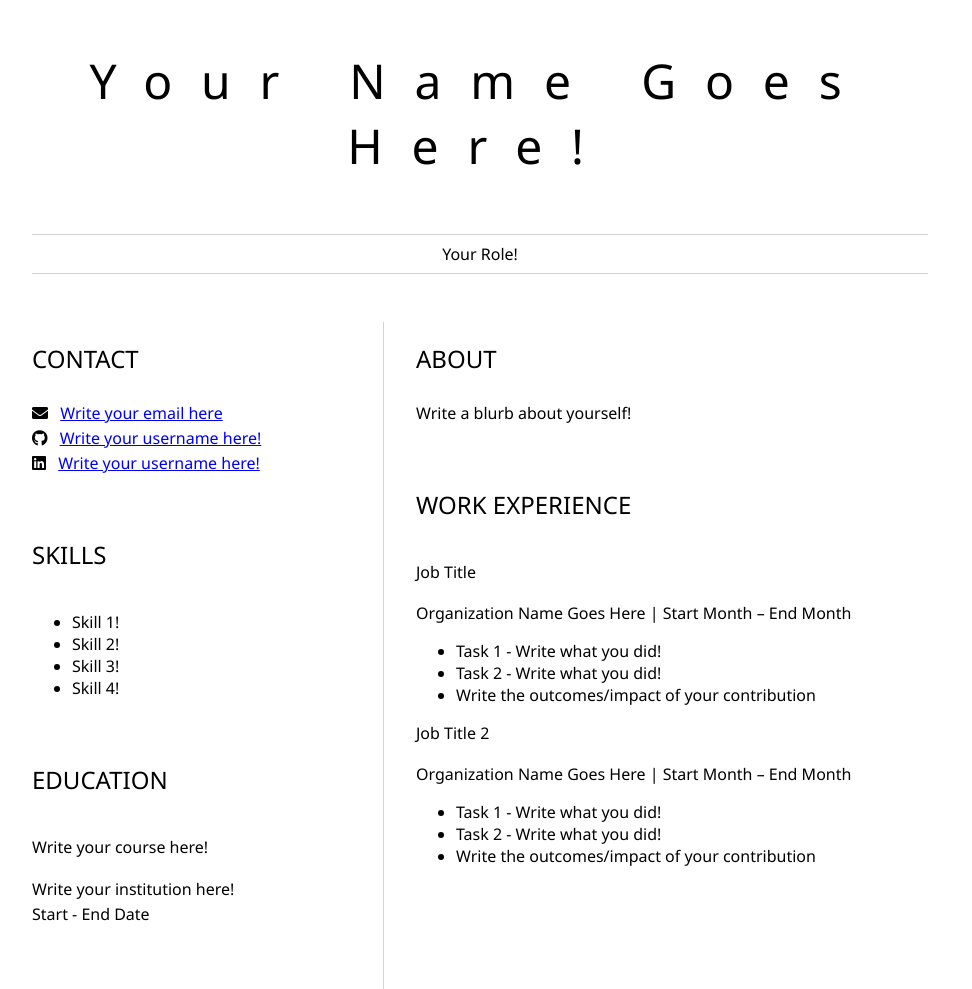
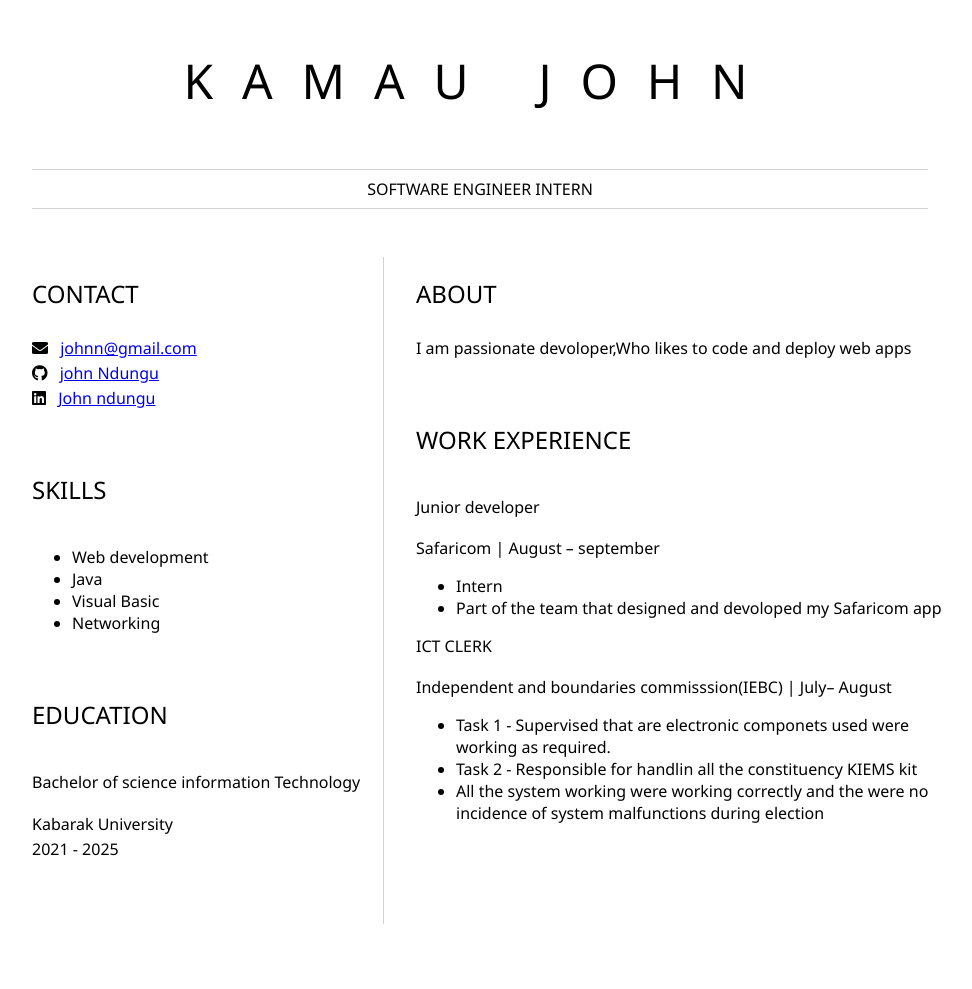
Before and after one commit to 12john-ndungu/John-s-resume, a plain HTML site: page index.html in a window 1280 px wide. Shown: the whole page, without its empty margins (160-1132 px from the left). After the commit the page ends 924 px from the top, so only its background shows below. Drawn offline with Linux system fonts and the light colour scheme.

Commit message:
@12john-ndungu

```diff
--- a/index.html
+++ b/index.html
@@ -2,15 +2,15 @@
 	<head>
 		<link href="style.css" rel="stylesheet">
         <link rel="stylesheet" href="https://cdnjs.cloudflare.com/ajax/libs/font-awesome/5.15.4/css/all.min.css">
-        <title>Your Name Goes Here!</title>
+        <title>kamau John</title>
 	</head>
 
 	<body>
 		<header id="header">
 			<!-- resume header with your name and title -->
-			<h1>Your Name Goes Here!</h1>
+			<h1>KAMAU JOHN </h1>
 			<hr>
-			Your Role!
+		    SOFTWARE ENGINEER INTERN
 			<hr>
 		</header>
 		<main>
@@ -20,36 +20,36 @@
 					<!-- contact info including social media -->
                     <p>
                         <i class="fa fa-envelope" aria-hidden="true"></i>
-                        <a href="mailto:username@domain.top-level domain">Write your email here</a>
+                        <a href="mailto:username@domain.top-level domain">johnn@gmail.com</a>
                     </p>
                     <p>
                         <i class="fab fa-github" aria-hidden="true"></i>
-                        <a href="github.com/yourGitHubUsername">Write your username here!</a>
+                        <a href="github.com/yourGitHubUsername">john Ndungu</a>
                     </p>
                     <p>
                         <i class="fab fa-linkedin" aria-hidden="true"></i>
-                        <a href="linkedin.com/yourLinkedInUsername">Write your username here!</a>
+                        <a href="linkedin.com/yourLinkedInUsername">John ndungu</a>
                     </p>
 				</section>
 				<section>
 					<h2>SKILLS</h2>
 					<!-- your skills -->
                     <ul>
-                        <li>Skill 1!</li>
-                        <li>Skill 2!</li>
-                        <li>Skill 3!</li>
-                        <li>Skill 4!</li>
+                        <li>Web development</li>
+                        <li>Java</li>
+                        <li>Visual Basic</li>
+                        <li>Networking</li>
                     </ul>
 				</section>
 				<section>
 					<h2>EDUCATION</h2>
 					<!-- your education -->
-                    <h3>Write your course here!</h3>
+                    <h3>Bachelor of science information Technology</h3>
                     <p>
-                        Write your institution here!
+                        Kabarak University
                     </p>
                     <p>
-                        Start - End Date
+                        2021 - 2025
                     </p>
 				</section>
 			</article>
@@ -57,29 +57,29 @@
 				<section>
 					<h2>ABOUT</h2>
 					<!-- about you -->
-                    <p>Write a blurb about yourself!</p>
+                    <p>I am passionate devoloper,Who likes to code and deploy web apps</p>
 				</section>
 				<section>
 					<h2>WORK EXPERIENCE</h2>
 					<!-- your work experience -->
-                    <h3>Job Title</h3>
+                    <h3>Junior developer</h3>
                     <p>
-                        Organization Name Goes Here | Start Month – End Month
+                        Safaricom | August – september
                     </p>
                     <ul>
-                            <li>Task 1 - Write what you did!</li>
-                            <li>Task 2 - Write what you did!</li>
-                            <li>Write the outcomes/impact of your contribution</li>
+                            <li>Intern</li>
+
+                            <li>Part of the team that designed and devoloped my Safaricom app</li>
 
                     </ul>
-                    <h3>Job Title 2</h3>
+                    <h3>ICT CLERK</h3>
                     <p>
-                        Organization Name Goes Here | Start Month – End Month
+                        Independent and boundaries commisssion(IEBC) | July– August
                     </p>
                     <ul>
-                            <li>Task 1 - Write what you did!</li>
-                            <li>Task 2 - Write what you did!</li>
-                            <li>Write the outcomes/impact of your contribution</li>
+                            <li>Task 1 - Supervised that are electronic componets used were working as required.</li>
+                            <li>Task 2 - Responsible for handlin all the constituency KIEMS kit</li>
+                            <li>All the system working were working correctly and the were no incidence of system malfunctions during election</li>
 
                     </ul>
 				</section>
```
